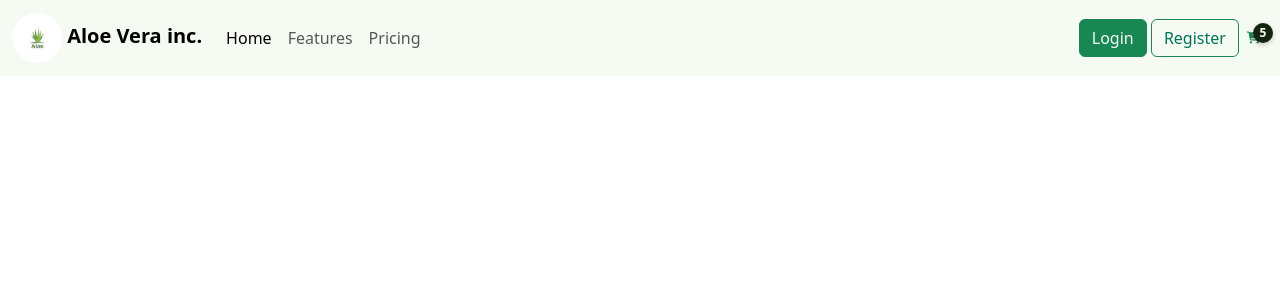
After one commit to AbdelrhmanEssam74/Aloe-Vera, a PHP site: page /register.html in a window 1280 px wide. The commit adds this page. Shown: the top 300 px of the page. Run offline with PHP 8.4, Linux system fonts and the light colour scheme.

Commit message:
Update styles and add new HTML pages for login and registration
- Refactor CSS selectors for consistency and define background colors using CSS variables.
- Style the register button and its hover state in the CSS file.
- Ensure the main section and category section styles are updated for better layout on smaller screens.
- Create `login.html` and `register.html` with header navigation links and a consistent layout.
- Adjust spacing and formatting in HTML for improved readability.

```diff
--- a/assets/css/main.css
+++ b/assets/css/main.css
@@ -17,12 +17,21 @@ html {
     scroll-behavior: smooth;
 }
 
-body {
+#body {
     font-family: "Work Sans", sans-serif;
+    background-color: var(--background-color);
 }
 
 header nav {
     background-color: var(--background-color);
+}
+
+#register-btn {
+    color: #007358;
+}
+
+#register-btn:hover {
+    color: white;
 }
 
 .main-section {
@@ -108,6 +117,11 @@ header nav {
     position: relative;
 }
 
+.category-section .container {
+    background-color: var(--background-color);
+    margin-bottom: 100px;
+}
+
 .category-section-img {
     position: absolute;
     opacity: 0.15
@@ -174,11 +188,21 @@ header nav {
 }
 
 /* Media query for smaller screens */
+@media (max-width: 1112px) {
+    .category-section-img.img2 {
+        top: -70%;
+    }
+}
+
 @media (max-width: 991px) {
     .cards-container {
         grid-template-columns: repeat(3, 1fr);
         grid-column-gap: 20px;
         grid-row-gap: 20px;
+    }
+
+    .category-section-img.img2 {
+        top: -40.5%;
     }
 }
 
@@ -196,6 +220,10 @@ header nav {
         grid-column-gap: 20px;
         grid-row-gap: 20px;
     }
+
+    .category-section-img.img2 {
+        top: -41.5%;
+    }
 }
 
 @media (max-width: 745px) {
@@ -210,6 +238,10 @@ header nav {
     .category-section-img {
         width: 100%;
     }
+
+    .category-section-img.img2 {
+        top: -47%;
+    }
 }
 
 @media (max-width: 500px) {
@@ -218,6 +250,7 @@ header nav {
         grid-column-gap: 20px;
         grid-row-gap: 20px;
     }
+
     .category-section-img.img2 {
         top: -12.5%;
     }
@@ -266,6 +299,7 @@ header nav {
     padding: 50px 30px;
     background-color: var(--background-color);
 }
-.cta-section h2{
+
+.cta-section h2 {
     color: var(--main-color)
 }
--- /dev/null
+++ b/register.html
@@ -0,0 +1,84 @@
+<!DOCTYPE html>
+<html lang="en">
+<head>
+    <meta charset="utf-8">
+    <meta name="viewport" content="width=device-width, initial-scale=1">
+    <meta name="description" content="Aloe Vera's personal website">
+    <meta name="author" content="Abdelrhman">
+    <meta name="generator" content="Hugo 0.122.0">
+    <title>Aloe-Vera Create Account</title>
+    <!--Bootstrap-->
+    <!-- <link rel="stylesheet" href="assets/css/bootstrap.rtl.min.css" /> -->
+    <link rel="stylesheet" href="assets/css/main.css"/>
+    <link rel="stylesheet" href="assets/css/bootstrap.min.css"/>
+    <!--    google fonts-->
+    <link rel="preconnect" href="https://fonts.googleapis.com"/>
+    <link rel="preconnect" href="https://fonts.gstatic.com" crossorigin=""/>
+    <link href="https://fonts.googleapis.com/css2?family=Work+Sans:wght@200;300;400;500;600;700;800&amp;display=swap"
+          rel="stylesheet"/>
+    <!-- FontAwesome CSS-->
+    <link
+            rel="stylesheet"
+            href="https://cdnjs.cloudflare.com/ajax/libs/font-awesome/6.7.1/css/all.min.css"
+            integrity="sha512-5Hs3dF2AEPkpNAR7UiOHba+lRSJNeM2ECkwxUIxC1Q/FLycGTbNapWXB4tP889k5T5Ju8fs4b1P5z/iB4nMfSQ=="
+            crossorigin="anonymous"
+            referrerpolicy="no-referrer"
+    />
+    <link rel="stylesheet" href="https://cdnjs.cloudflare.com/ajax/libs/bootstrap/5.3.3/css/bootstrap.min.css"
+          integrity="sha512-jnSuA4Ss2PkkikSOLtYs8BlYIeeIK1h99ty4YfvRPAlzr377vr3CXDb7sb7eEEBYjDtcYj+AjBH3FLv5uSJuXg=="
+          crossorigin="anonymous" referrerpolicy="no-referrer"/>
+</head>
+<body>
+<!-- Back to top button -->
+<button
+        type="button"
+        class="btn btn-floating btn-lg"
+        id="btn-back-to-top"
+>
+    <i class="fas fa-arrow-up"></i>
+</button>
+<!--Start Header-->
+<header class="border-bottom lh-1 py-3">
+    <nav class="navbar navbar-expand-lg fixed-top ">
+        <div class="container-fluid">
+            <a class="navbar-brand" href="index.html">
+                   <span class="avatar avatar-md ">
+                    <img src="assets/images/logo.jpg" alt="" width="50" class="rounded-circle">
+                </span>
+                <span class="fw-bold">Aloe Vera inc.</span>
+            </a>
+            <button class="navbar-toggler" type="button" data-bs-toggle="collapse" data-bs-target="#navbarText"
+                    aria-controls="navbarText" aria-expanded="false" aria-label="Toggle navigation">
+                <span class="navbar-toggler-icon"></span>
+            </button>
+            <div class="collapse navbar-collapse" id="navbarText">
+                <ul class="navbar-nav me-auto mb-2 mb-lg-0">
+                    <li class="nav-item">
+                        <a class="nav-link active" aria-current="page" href="#">Home</a>
+                    </li>
+                    <li class="nav-item">
+                        <a class="nav-link" href="#">Features</a>
+                    </li>
+                    <li class="nav-item">
+                        <a class="nav-link" href="#">Pricing</a>
+                    </li>
+                </ul>
+                <span class="navbar-text">
+                    <a href="login.html" class="btn btn-success text-light text-decoration-none">Login</a>
+                    <a id="register-btn" class="btn btn-outline-success"> Register</a>
+                </span>
+            </div>
+            <span class="cart-icon badge text-success" data-count="5"
+                  type="button" data-bs-toggle="offcanvas" data-bs-target="#offcanvasRight"
+                  aria-controls="offcanvasRight"
+            >
+                <i class="fa-solid fa-cart-arrow-down"></i>
+            </span>
+
+        </div>
+    </nav>
+</header>
+<!--End Header-->
+
+</body>
+</html>
```
Also changed, not shown: index.html (+19 -10 lines), login.html (added, +84 -0 lines).
